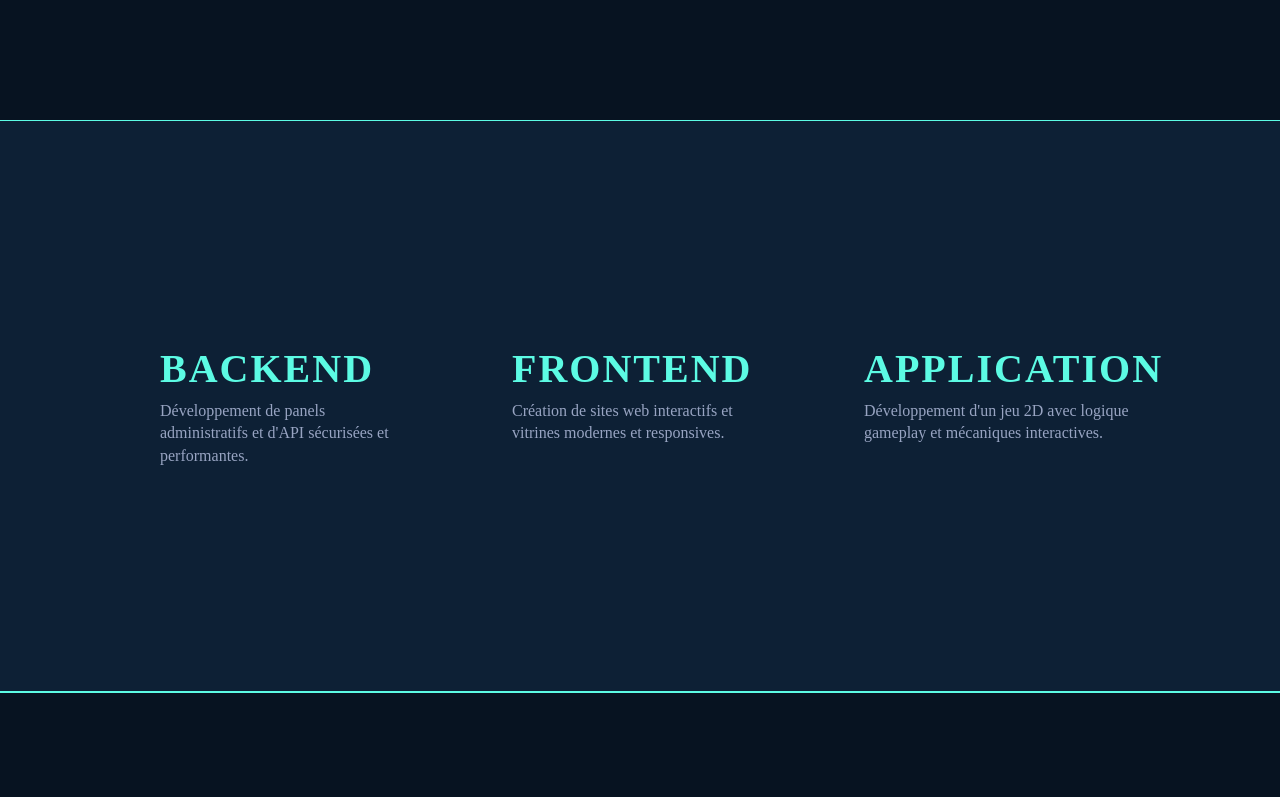
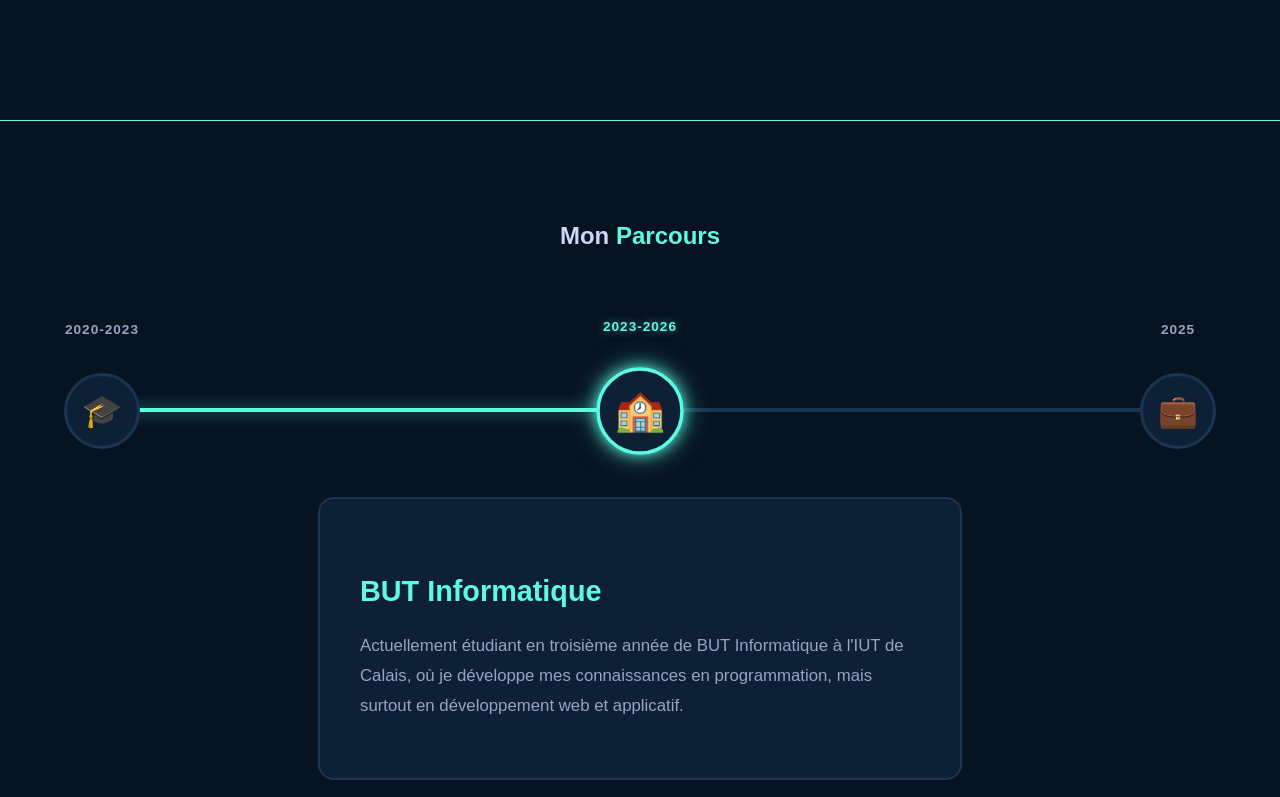
Before and after one commit to keylian15/portfolio, a Vue app: page / in a window 1280 px wide. Shown: the part 760-1557 px from the top of the page. Built offline with nearby package versions, Linux system fonts and the light colour scheme.

Commit message:
feat(parcours): ajout du parcours

```diff
--- /dev/null
+++ b/src/components/ParcoursComponent.vue
@@ -0,0 +1,218 @@
+<script setup>
+import { ref, computed } from 'vue'
+
+const parcours = ref([
+    {
+        date: '2020-2023',
+        title: 'Baccalauréat Général',
+        description: "Baccalauréat Général avec spécialité Mathématiques, Physique-Chimie et NSI. J'ai également pris l'option Maths expertes en terminale. Obtention du Baccalauréat avec la mention Assez Bien.",
+        icon: '🎓'
+    },
+    {
+        date: '2023-2026',
+        title: 'BUT Informatique',
+        description: "Actuellement étudiant en troisième année de BUT Informatique à l'IUT de Calais, où je développe mes connaissances en programmation, mais surtout en développement web et applicatif.",
+        icon: '🏫'
+    },
+    {
+        date: '2025',
+        title: 'Stage de deuxième année de BUT',
+        description: "J'ai effectué un stage de 8 semaines dans l'entreprise JMD-Ingénieurie. J'ai participé à la création de plusieurs applications web comme Boucovoiturage, La Boucoop et même Ges-War.",
+        icon: '💼'
+    }
+])
+
+const activeIndex = ref(1)
+
+// Calcul du pourcentage de progression
+const progressWidth = computed(() => {
+    const maxWidth = 90 // 100% - 10% (5% de chaque côté)
+    return (activeIndex.value / (parcours.value.length - 1)) * maxWidth
+})</script>
+
+<template>
+    <div class="parcours-view">
+        <h2 class="centered">Mon <span class="colored">Parcours</span></h2>
+
+        <div class="timeline-horizontal">
+            <!-- Container des items et de la ligne -->
+            <div class="timeline-track">
+                <!-- Ligne de base (grise) -->
+                <div class="timeline-line-base"></div>
+
+                <!-- Ligne de progression (colorée) -->
+                <div class="timeline-line-progress" :style="{ width: progressWidth + '%' }"></div>
+
+                <!-- Items -->
+                <div class="timeline-items">
+                    <div v-for="(item, index) in parcours" :key="index" class="timeline-item"
+                        :class="{ 'active': activeIndex === index }" @click="activeIndex = index">
+                        <!-- Date au-dessus -->
+                        <div class="timeline-date">{{ item.date }}</div>
+
+                        <!-- Dot avec icon -->
+                        <div class="timeline-dot">
+                            <span class="icon">{{ item.icon }}</span>
+                        </div>
+                    </div>
+                </div>
+            </div>
+
+            <!-- Carte de contenu en-dessous -->
+            <div class="timeline-content-card">
+                <h3>{{ parcours[activeIndex].title }}</h3>
+                <p>{{ parcours[activeIndex].description }}</p>
+            </div>
+        </div>
+    </div>
+</template>
+
+<style scoped>
+.parcours-view {
+    font-family: var(--font-family-main);
+    color: var(--color-text);
+    line-height: 1.6;
+    background-color: var(--color-background-main);
+    min-height: 100vh;
+    margin: 0 auto;
+    padding: 4rem 5%;
+    border-top: var(--color-accent) 1px solid;
+}
+
+
+.timeline-horizontal {
+    margin: 4rem auto;
+    position: relative;
+}
+
+/* Container de la timeline */
+.timeline-track {
+    position: relative;
+    margin-bottom: 3rem;
+}
+
+/* Ligne de base (grise) */
+.timeline-line-base {
+    position: absolute;
+    top: 70%;
+    left: 5%;
+    right: 5%;
+    height: 4px;
+    background: var(--color-border);
+    transform: translateY(-50%);
+    z-index: 1;
+    border-radius: 2px;
+}
+
+/* Ligne de progression (colorée avec animation) */
+.timeline-line-progress {
+    position: absolute;
+    top: 70%;
+    left: 5%;
+    height: 4px;
+    background: linear-gradient(90deg, var(--color-accent) 0%, var(--color-accent) 100%);
+    transform: translateY(-50%);
+    z-index: 2;
+    border-radius: 2px;
+    box-shadow: 0 0 15px rgba(92, 251, 228, 0.6);
+    transition: width 0.5s ease;
+}
+
+/* Container des items */
+.timeline-items {
+    display: flex;
+    justify-content: space-between;
+    position: relative;
+    z-index: 3;
+}
+
+/* Chaque item */
+.timeline-item {
+    display: flex;
+    flex-direction: column;
+    align-items: center;
+    cursor: pointer;
+    transition: all 0.3s ease;
+}
+
+/* Date au-dessus du dot */
+.timeline-date {
+    color: var(--color-text-light);
+    font-weight: bold;
+    font-size: 0.85rem;
+    margin-bottom: 2rem;
+    text-transform: uppercase;
+    letter-spacing: 1px;
+    transition: all 0.3s ease;
+    white-space: nowrap;
+}
+
+.timeline-item.active .timeline-date,
+.timeline-item:hover .timeline-date {
+    color: var(--color-accent);
+    text-shadow: var(--shadow-text-hero);
+    transform: translateY(-3px);
+}
+
+/* Dot circulaire */
+.timeline-dot {
+    width: 70px;
+    height: 70px;
+    background: var(--color-background-card);
+    border: 3px solid var(--color-border);
+    border-radius: 50%;
+    display: flex;
+    align-items: center;
+    justify-content: center;
+    transition: all 0.4s ease;
+    position: relative;
+}
+
+.icon {
+    font-size: 2rem;
+    transition: transform 0.4s ease;
+}
+
+.timeline-item:hover .timeline-dot,
+.timeline-item.active .timeline-dot {
+    border-color: var(--color-accent);
+    box-shadow: var(--shadow-hover);
+    transform: scale(1.15);
+    background: var(--color-secondary);
+}
+
+.timeline-item:hover .icon,
+.timeline-item.active .icon {
+    transform: rotate(360deg) scale(1.1);
+}
+
+/* Carte de contenu */
+.timeline-content-card {
+    background: var(--color-background-card);
+    border: 2px solid var(--color-border);
+    border-radius: 16px;
+    padding: 2.5rem;
+    margin: 2rem auto 0;
+    width: 70vh;
+    transition: all 0.4s ease;
+}
+
+.timeline-content-card:hover {
+    border-color: var(--color-accent);
+    box-shadow: 0 0 25px rgba(92, 251, 228, 0.3);
+    transform: translateY(-3px);
+}
+
+.timeline-content-card h3 {
+    color: var(--color-accent);
+    font-size: 1.8rem;
+    margin-bottom: 1rem;
+    font-weight: 600;
+}
+
+.timeline-content-card p {
+    color: var(--color-text-light);
+    line-height: 1.8;
+    font-size: 1.05rem;
+}
+</style>
--- a/src/views/HomeView.vue
+++ b/src/views/HomeView.vue
@@ -6,6 +6,7 @@
   </header>
 
   <!-- Contenu principal -->
+  <ParcoursComponent />
   <div class="content">
 
     <section class="section skills">
@@ -51,8 +52,9 @@ const router = useRouter()
 function goToProjects() {
   router.push('/projets')
 }
+
 import ProjetCard from '@/components/ProjetCard.vue'
-
+import ParcoursComponent from '@/components/ParcoursComponent.vue'
 import logoBF from '@/assets/logo_BF.png'
 
 const projet = {
@@ -103,7 +105,7 @@ const projet = {
 /* --- Sections Générales --- */
 .content {
   padding: 6rem 10%;
-  background-color: var(--color-secondary);
+  background-color: var(--color-primary);
   border-bottom: var(--color-accent) 1px solid;
   border-top: var(--color-accent) 1px solid;
 }
```
Also changed, not shown: 1 other file (tests, documents, lock files or other folders).
